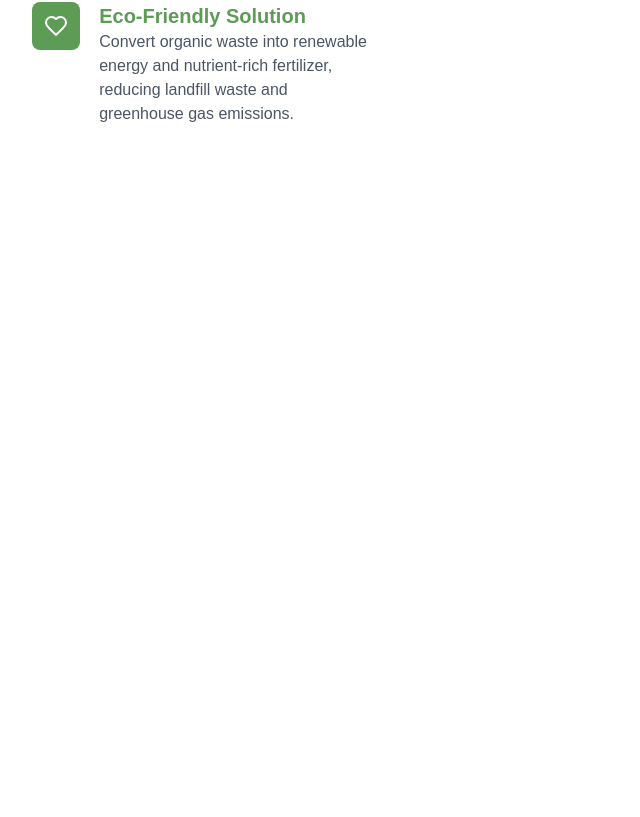
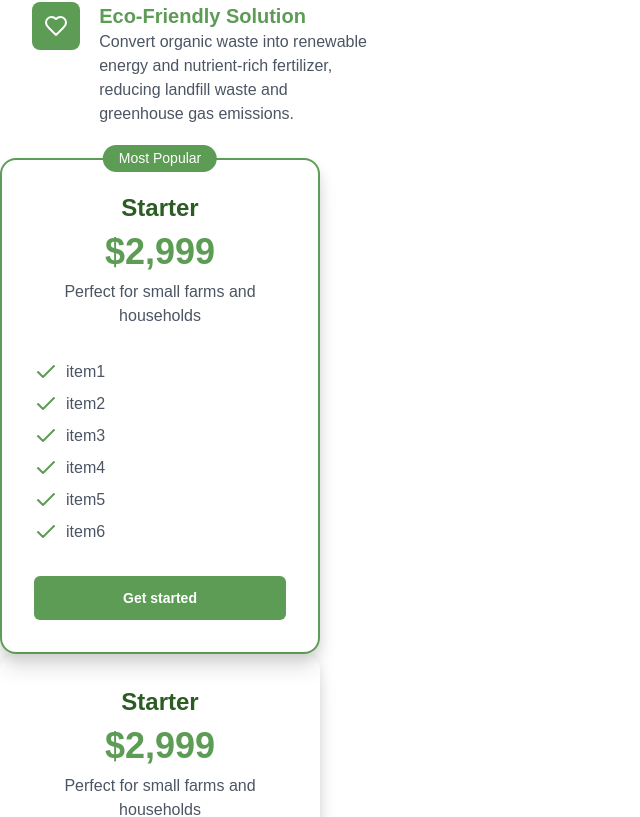
Before and after one commit to Lotus-Bio/lotus-frontend-2.0, a Next.js app: page / in a window 1280 px wide. Shown: the part 483-1300 px from the top of the page, without its empty margins (0-640 px from the left). Before the commit the page ends 800 px from the top, so only its background shows below. Built offline with nearby package versions, Linux system fonts and the light colour scheme.

Commit message:
cria e utiliza o componente `CardPlan`

```diff
--- a/src/app/page.js
+++ b/src/app/page.js
@@ -5,6 +5,7 @@ import SubtitleSection from "@/ui/components/SubtitleSection";
 import TitleSection from "@/ui/components/TitleSection";
 import CardMission from "@/ui/components/CardMission";
 import CardFeature from "@/ui/components/CardFeature";
+import CardPlan from "@/ui/components/CardPlan";
 
 export default function Home() {
   return (
@@ -30,6 +31,20 @@ export default function Home() {
         title="Eco-Friendly Solution"
         description="Convert organic waste into renewable energy and nutrient-rich fertilizer, reducing landfill waste and greenhouse gas emissions."
       />
+      <CardPlan
+        title="Starter"
+        value="$2,999"
+        description="Perfect for small farms and households"
+        list={["item1", "item2", "item3", "item4", "item5", "item6"]}
+        popular={true}
+      />
+      <CardPlan
+        title="Starter"
+        value="$2,999"
+        description="Perfect for small farms and households"
+        list={["item1", "item2", "item3", "item4", "item5", "item6"]}
+        popular={false}
+      />
     </main>
   );
 }
--- /dev/null
+++ b/src/ui/components/CardPlan/cardPlan.style.js
@@ -0,0 +1,67 @@
+import styled from "styled-components";
+
+export const StyledCardPlan = styled.div`
+  position: relative;
+  border: ${({ popular }) => (popular ? "2px solid rgb(92, 156, 84)" : "none")};
+  box-shadow: 0 15px 20px rgba(0, 0, 0, 0.1), 0 6px 12px rgba(0, 0, 0, 0.1);
+  border-radius: 1rem;
+  padding: 2rem;
+  max-width: 320px;
+  width: 100%;
+`;
+
+export const IndicadoBlock = styled.div`
+  display: ${({ popular }) => (popular ? "block" : "none")};
+  position: absolute;
+  top: -15px;
+  left: 50%;
+  transform: translateX(-50%);
+  background-color: rgb(92, 156, 84);
+  color: white;
+  padding: 0.2rem 1rem;
+  border-radius: 1rem;
+  text-align: center;
+  font-size: 0.875rem;
+`;
+
+export const Title = styled.h4`
+  color: rgb(44, 92, 36);
+  font-size: 1.5rem;
+  font-weight: 700;
+  line-height: 2rem;
+  text-align: center;
+  margin-bottom: 0.5rem;
+`;
+
+export const Value = styled.h5`
+  color: rgb(92, 156, 84);
+  font-size: 2.25rem;
+  font-weight: 700;
+  line-height: 2.5rem;
+  text-align: center;
+  margin-bottom: 0.5rem;
+`;
+
+export const Description = styled.p`
+  color: rgb(75, 85, 99);
+  font-size: 1rem;
+  line-height: inherit;
+  text-align: center;
+`;
+
+export const List = styled.div`
+  margin: 2rem 0;
+  display: flex;
+  flex-direction: column;
+  gap: 0.5rem;
+`;
+
+export const ListItem = styled.p`
+  display: flex;
+  justify-content: start;
+  align-items: center;
+  gap: 0.5rem;
+  color: rgb(75, 85, 99);
+  font-size: 1rem;
+  line-height: inherit;
+`;
--- /dev/null
+++ b/src/ui/components/CardPlan/index.jsx
@@ -0,0 +1,35 @@
+import { Check } from "lucide-react";
+import Button from "../Button";
+import {
+  StyledCardPlan,
+  Title,
+  Value,
+  Description,
+  List,
+  ListItem,
+  IndicadoBlock,
+} from "./cardPlan.style";
+
+const CardPlan = ({ title, value, description, list, popular = false }) => {
+  return (
+    <StyledCardPlan popular={popular}>
+      <IndicadoBlock popular={popular}>Most Popular</IndicadoBlock>
+      <Title>{title}</Title>
+      <Value>{value}</Value>
+      <Description>{description}</Description>
+      <List>
+        {list.map((item, index) => {
+          return (
+            <ListItem key={index}>
+              <Check color="rgb(92, 156, 84)" />
+              {item}
+            </ListItem>
+          );
+        })}
+      </List>
+      <Button>Get started</Button>
+    </StyledCardPlan>
+  );
+};
+
+export default CardPlan;
```
